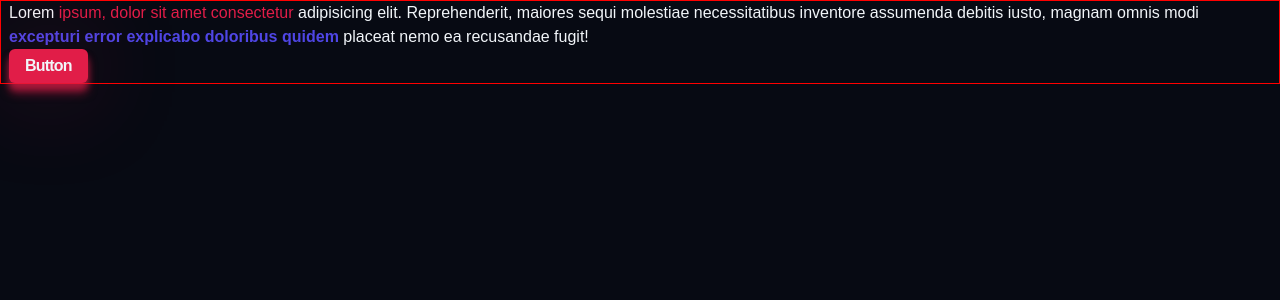
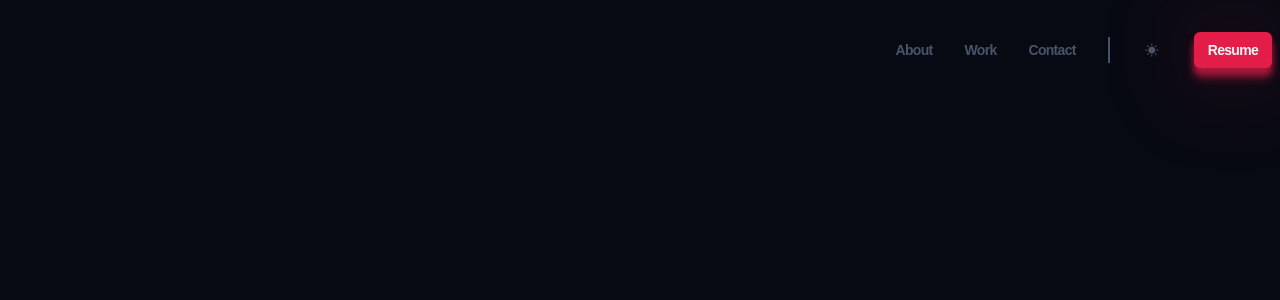
Before and after one commit to HEMANTH-MOKKAPATI/Portfolio, a React (Vite) app: page / in a window 1280 px wide. Shown: the top 300 px of the page. Built offline with nearby package versions, Linux system fonts and the light colour scheme; a web font is replaced by a local one.

Commit message:
Added the Navigation bar for the project

```diff
--- a/index.html
+++ b/index.html
@@ -3,6 +3,10 @@
   <head>
     <meta charset="UTF-8" />
     <link rel="icon" type="image/svg+xml" href="/vite.svg" />
+    <link
+    href="https://cdn.jsdelivr.net/npm/remixicon@4.3.0/fonts/remixicon.css"
+    rel="stylesheet"
+/>
     <link href="https://api.fontshare.com/v2/css?f[]=general-sans@400,500,600,700&display=swap" rel="stylesheet">
     <meta name="viewport" content="width=device-width, initial-scale=1.0" />
     <title>Vite + React</title>
--- a/src/NavBar.jsx
+++ b/src/NavBar.jsx
@@ -1,18 +1,25 @@
 import "../styles/NavBar.scss";
+
+
 
 export default function NavBar() {
   return (
-    <div className="container">
-      <p>
-        Lorem <a>ipsum, dolor sit amet consectetur</a> adipisicing elit.
-        Reprehenderit, maiores sequi molestiae necessitatibus inventore
-        assumenda debitis iusto, magnam omnis modi{" "}
-        <strong>excepturi error explicabo doloribus quidem</strong> placeat nemo
-        ea recusandae fugit!
-      </p>
-      <button type="button" className="btn">
-        Button
-      </button>
-    </div>
+    <nav className="header container">
+
+      <ul className="header__menu">
+
+        <li><a className="header__link" href="#about">About</a></li>
+        <li><a className="header__link" href="#featured">Work</a></li>
+        <li><a className="header__link" href="#contact">Contact</a></li>
+
+        <li className="header__line" />
+
+        <li><button className="header__sun" type="button"><i className="ri-sun-fill" /></button></li>
+        <li><a className="header__resume btn" href="#Resume">Resume</a></li>
+
+      </ul>
+
+      <button className="header__bars" type="button"><i className="ri-menu-line" /></button>
+    </nav>
   );
 }
--- a/styles/NavBar.scss
+++ b/styles/NavBar.scss
@@ -0,0 +1,171 @@
+@import "variables";
+
+.header {
+  display: flex;
+  justify-content: flex-end;
+  align-items: center;
+  padding-top: 2rem;
+  padding-bottom: 2rem;
+
+  &__menu {
+    display: none;
+  }
+
+  &__bars {
+    color: $light;
+    font-size: $size-2xl;
+  }
+}
+
+
+//medium
+@media (min-width: 768px) {
+  .header {
+    &__menu {
+      display: flex;
+      align-items: center;
+      list-style: none;
+      // border:1px solid red;
+      padding: 0;
+      gap: 2em;
+    }
+
+    &__link {
+      text-decoration: none;
+      font-size: $size-xs;
+      color: $slate600;
+      letter-spacing: -0.05em;
+      font-weight: 600;
+      transition: color 0.3s;
+
+      &:hover {
+        color: $rose;
+      }
+    }
+
+    &__line {
+      border: 1px solid $slate600; //clever way to add a divider line
+      padding-top: 1.5em;
+    }
+
+    &__sun {
+      color: $slate600;
+      font-size: $size-sm;
+    }
+
+    &__resume {
+      font-size: $size-xs;
+    }
+
+    &__bars {
+      display: none;
+    }
+  }
+}
+
+//large
+@media (min-width: 1024px) {
+  .header {
+    &__link {
+      font-size: $size-sm;
+    }
+
+    &__sun {
+      // font-size: $size-xl;
+      color: $slate600;
+      width: $size-xl;
+      height: $size-xl; // use width and height instead of font-size
+    }
+
+    &__resume {
+      font-size: $size-sm;
+    }
+  }
+}
+
+
+
+// Mobile first applications can also be done this way ( Definetly check it out ):
+
+// // chatGPT generated CSS
+// @import "variables";
+
+// .header {
+//   display: flex;
+//   justify-content: flex-end;
+//   align-items: center;
+//   padding: 2rem 0; // Simplified padding shorthand
+
+//   &__menu {
+//     display: none;
+
+//     // Base styles for links
+//     &__link {
+//       text-decoration: none;
+//       font-weight: 600;
+//       letter-spacing: -0.05em;
+//       transition: color 0.3s;
+//       color: $slate600; // Move color up for better readability
+
+//       &:hover {
+//         color: $rose;
+//       }
+//     }
+//   }
+
+//   &__bars {
+//     font-size: $size-2xl;
+//     color: $light;
+//   }
+
+//   &__line {
+//     border: 1px solid $slate600; // Clever way to add a divider line
+//     padding-top: 1.5em;
+//   }
+
+//   &__sun {
+//     color: $slate600;
+//     font-size: $size-sm;
+//   }
+
+//   &__resume {
+//     font-size: $size-xs;
+//   }
+// }
+
+// // Mobile styles
+// @media (min-width: 768px) {
+//   .header {
+//     &__menu {
+//       display: flex;
+//       align-items: center;
+//       list-style: none;
+//       padding: 0;
+//       gap: 2em;
+//     }
+
+//     &__bars {
+//       display: none; // Hide bars in desktop view
+//     }
+//   }
+// }
+
+// // Large screens
+// @media (min-width: 1024px) {
+//   .header {
+//     &__link {
+//       font-size: $size-sm; // Override font-size if needed
+//     }
+
+//     &__sun {
+//       width: $size-xl;
+//       height: $size-xl; // Consider using font-size if it’s an icon
+//     }
+
+//     &__resume {
+//       font-size: $size-sm; // Override font-size if needed
+//     }
+//   }
+// }
+
+// // Additional media queries can be added below as needed
--- a/styles/main.scss
+++ b/styles/main.scss
@@ -1,6 +1,4 @@
  @import "variables";
-
-
 
  * {
 
--- a/styles/utils.scss
+++ b/styles/utils.scss
@@ -15,17 +15,18 @@
   padding: 0.5em 1em;
   border-radius: 6px;
   font-weight: 600;
+  text-decoration: none;
   letter-spacing: -0.05em;
-  box-shadow: 0px 10px 10px rgba($rose, 0.5),
-              0px 6px 6px rgba($rose, 0.5),
+  box-shadow: 0 10px 10px rgba($rose, 0.5),
+              0 6px 6px rgba($rose, 0.5),
               0 0 100px -10px $rose;
 
   transition: transform 0.3s , box-shadow 0.3s ;
 
   &:hover{
     transform: translateY(-3px);
-    box-shadow: 0px 14px 28px rgba($rose, 0.25),
-                0px 10px 10px rgba($rose, 0.22),
+    box-shadow: 0 14px 28px rgba($rose, 0.25),
+                0 10px 10px rgba($rose, 0.22),
                 0 0 120px -10px $rose;
   }
 }
@@ -36,7 +37,7 @@
   margin-right: auto;
   padding-left: 0.5rem;
   padding-right: 0.5rem;
-  border: 1px solid red;
+  // border: 1px solid red;
 }
 
 .section{
```
Also changed, not shown: styles/modren-normalize.scss (line endings or trailing spaces).
